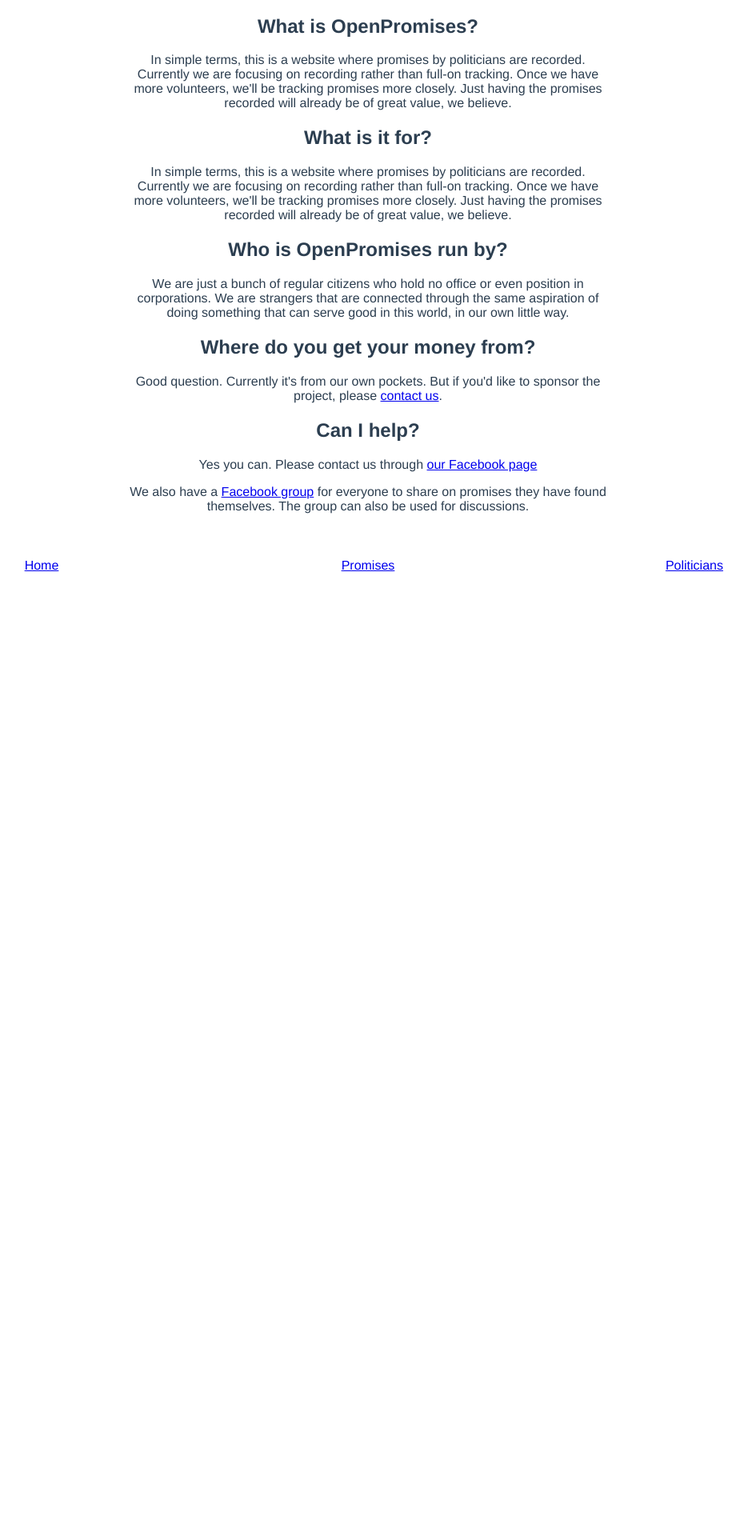
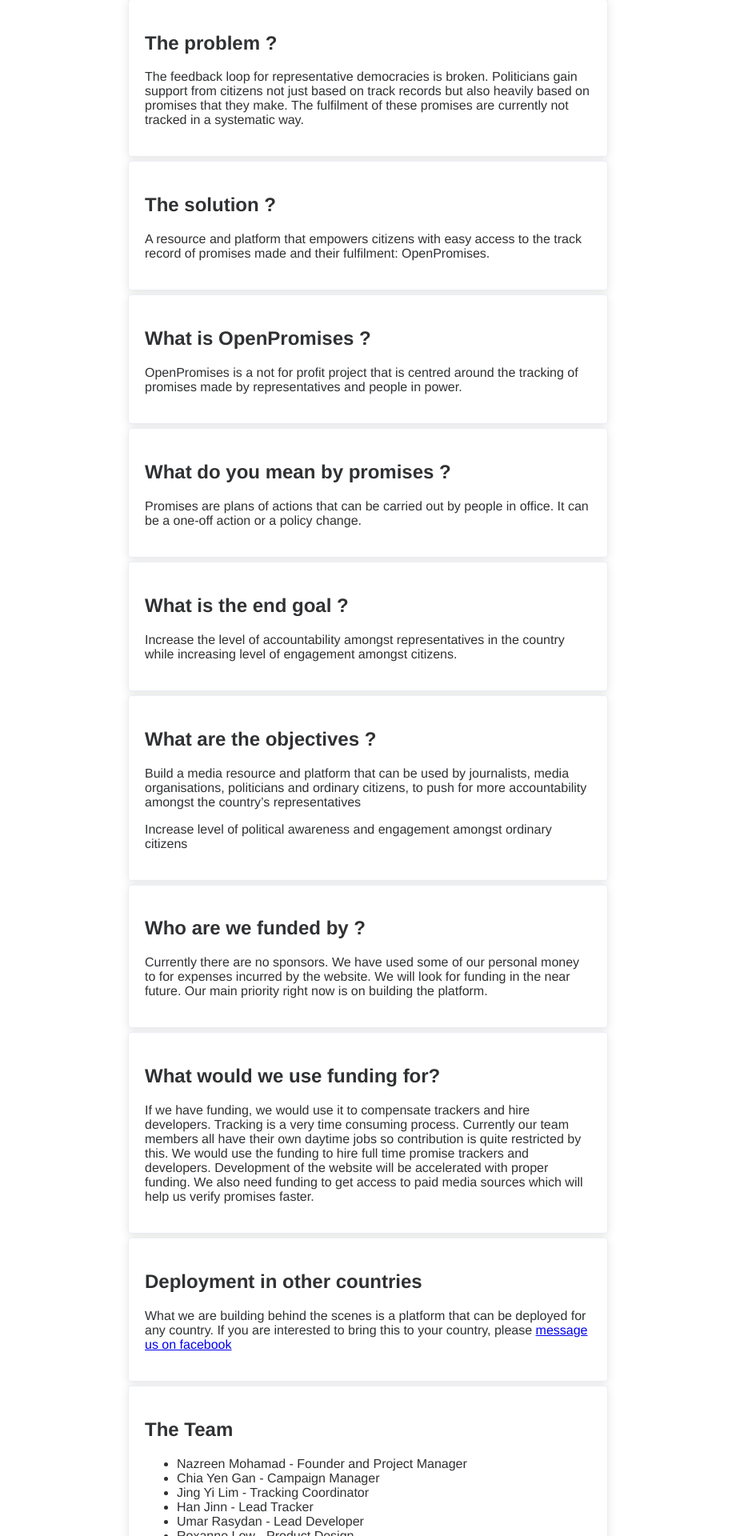
Before and after one commit to openpromisesmy/ui, a Vue app: page /about in a window 1280 px wide. Shown: the part 475-2395 px from the top of the page at 80% size, without its empty margins (180-1115 px from the left). Before the commit the page ends 1241 px from the top, so only its background shows below. Built offline with nearby package versions, Linux system fonts and the light colour scheme; no server answers; what vue-mq would draw is missing.

Commit message:
Feat about update content (#103)
* lint

* update content

* update team

* lint

```diff
--- a/src/components/About.vue
+++ b/src/components/About.vue
@@ -6,21 +6,64 @@
     <el-row>
      <el-col :span="24">
          <div class="about-points">
-             <h2>What is OpenPromises?</h2>
-             <p>In simple terms, this is a website where promises by politicians are recorded. Currently we are focusing on recording rather than full-on tracking. Once we have more volunteers, we'll be tracking promises more closely. Just having the promises recorded will already be of great value, we believe.</p>
+             <el-card>
+             <h2>The problem ?</h2>
+             <p>The feedback loop for representative democracies is broken. Politicians gain support from citizens not just based on track records but also heavily based on promises that they make. The fulfilment of these promises are currently not tracked in a systematic way.</p>
+             </el-card>
 
-             <h2>What is it for?</h2>
-             <p>In simple terms, this is a website where promises by politicians are recorded. Currently we are focusing on recording rather than full-on tracking. Once we have more volunteers, we'll be tracking promises more closely. Just having the promises recorded will already be of great value, we believe.</p>
+            <el-card>
+             <h2>The solution ?</h2>
+             <p>A resource and platform that empowers citizens with easy access to the track record of promises made and their fulfilment: OpenPromises.</p>
+            </el-card>
 
-             <h2>Who is OpenPromises run by?</h2>
-             <p>We are just a bunch of regular citizens who hold no office or even position in corporations. We are strangers that are connected through the same aspiration of doing something that can serve good in this world, in our own little way.</p>
+            <el-card>
+             <h2>What is OpenPromises ?</h2>
+             <p>OpenPromises is a not for profit project that is centred around the tracking of promises made by representatives and people in power.</p>
+            </el-card>
 
-             <h2>Where do you get your money from?</h2>
-             <p>Good question. Currently it's from our own pockets. But if you'd like to sponsor the project, please <a href="http://facebook.com/OpenPromises" target="_blank">contact us</a>.</p>
+            <el-card>
+             <h2>What do you mean by promises ?</h2>
+             <p>Promises are plans of actions that can be carried out by people in office. It can be a one-off action or a policy change.</p>
+            </el-card>
 
-             <h2>Can I help?</h2>
-             <p>Yes you can. Please contact us through <a href="http://facebook.com/OpenPromises" target="_blank">our Facebook page</a></p>
-             <p>We also have a <a href="https://www.facebook.com/groups/1809117962724326/" target="_blank">Facebook group</a> for everyone to share on promises they have found themselves. The group can also be used for discussions.</p>
+            <el-card>
+             <h2>What is the end goal ?</h2>
+             <p>Increase the level of accountability amongst representatives in the country while increasing level of engagement amongst citizens.</p>
+            </el-card>
+
+            <el-card>
+             <h2>What are the objectives ?</h2>
+             <p>Build a media resource and platform that can be used by journalists, media organisations, politicians and ordinary citizens, to push for more accountability amongst the country’s representatives</p>
+             <p>Increase level of political awareness and engagement amongst ordinary citizens</p>
+            </el-card>
+
+            <el-card>
+             <h2>Who are we funded by ?</h2>
+             <p>Currently there are no sponsors. We have used some of our personal money to for expenses incurred by the website. We will look for funding in the near future. Our main priority right now is on building the platform.</p>
+            </el-card>
+
+            <el-card>
+             <h2>What would we use funding for?</h2>
+             <p>If we have funding, we would use it to compensate trackers and hire developers. Tracking is a very time consuming process. Currently our team members all have their own daytime jobs so contribution is quite restricted by this. We would use the funding to hire full time promise trackers and developers. Development of the website will be accelerated with proper funding. We also need funding to get access to paid media sources which will help us verify promises faster.</p>
+            </el-card>
+
+            <el-card>
+             <h2>Deployment in other countries</h2>
+             <p>What we are building behind the scenes is a platform that can be deployed for any country. If you are interested to bring this to your country, please <a href="https://facebook.com/openpromises.malaysia" target="_blank">message us on facebook</a></p>
+            </el-card>
+
+          <el-card>
+              <h2>The Team</h2>
+              <ul>
+                <li>Nazreen Mohamad - Founder and Project Manager</li>
+                <li>Chia Yen Gan - Campaign Manager</li>
+                <li>Jing Yi Lim - Tracking Coordinator</li>
+                <li>Han Jinn - Lead Tracker</li>
+                <li>Umar Rasydan - Lead Developer</li>
+                <li>Roxanne Low - Product Design</li>
+              </ul>
+              <p>None of us are affiliated with any political party. We are just ordinary citizens hoping to do our small part in improving our country’s democracy.</p>
+          </el-card>
          </div>
     </el-col>
     </el-row>
@@ -45,4 +88,9 @@ export default {
     max-width: 600px;
     margin: 0 auto
 }
+
+.el-card {
+  margin-bottom: 5px;
+  text-align: left
+}
 </style>
--- a/src/components/Politicians.vue
+++ b/src/components/Politicians.vue
@@ -42,7 +42,7 @@ export default {
   },
   components: { LoadingSpinner },
   computed: {
-    filteredPoliticians() {
+    filteredPoliticians () {
       return this.politicians.filter(politician => {
         return politician.name.toLowerCase().includes(this.search.toLowerCase())
       })
```
